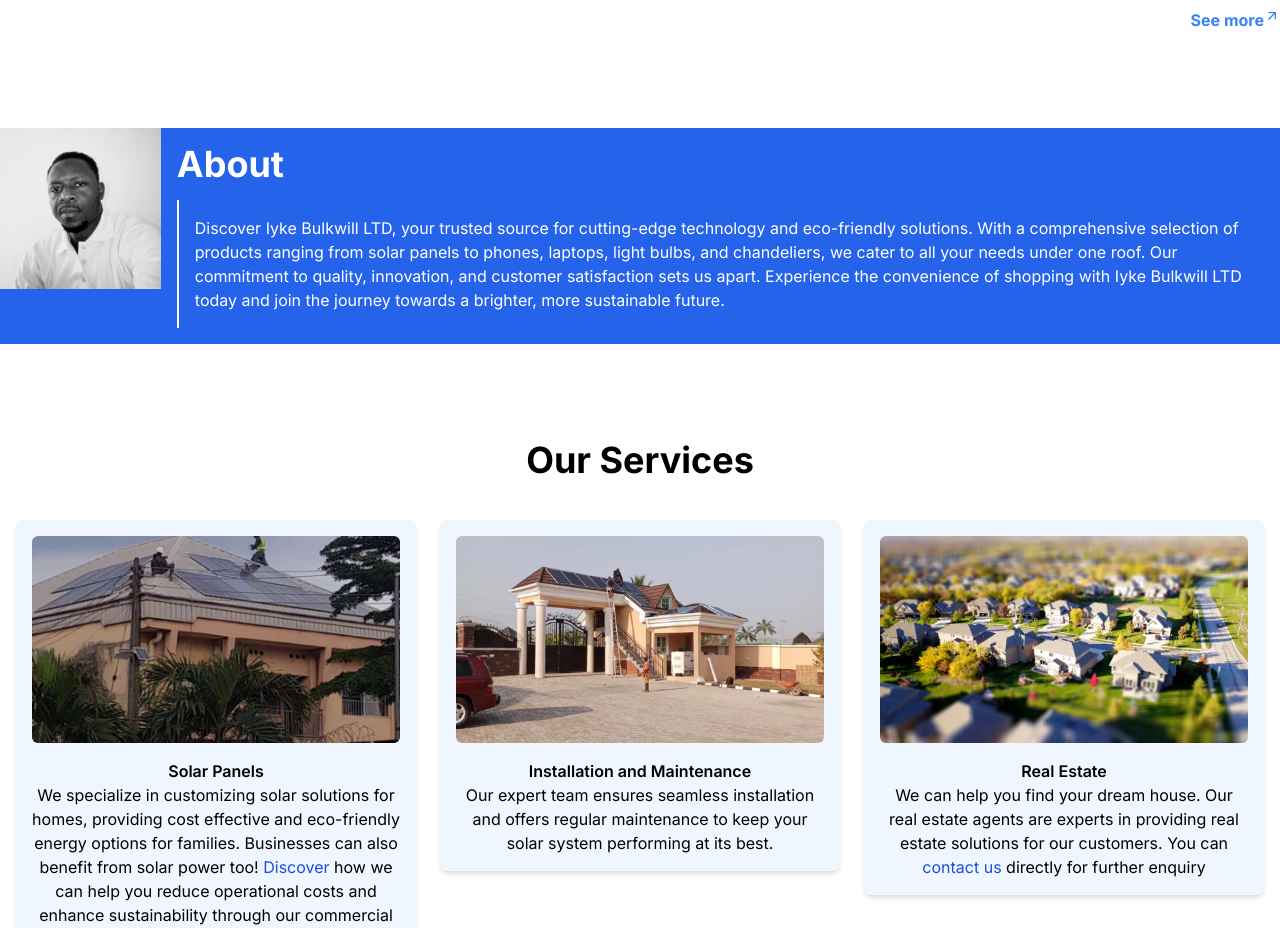
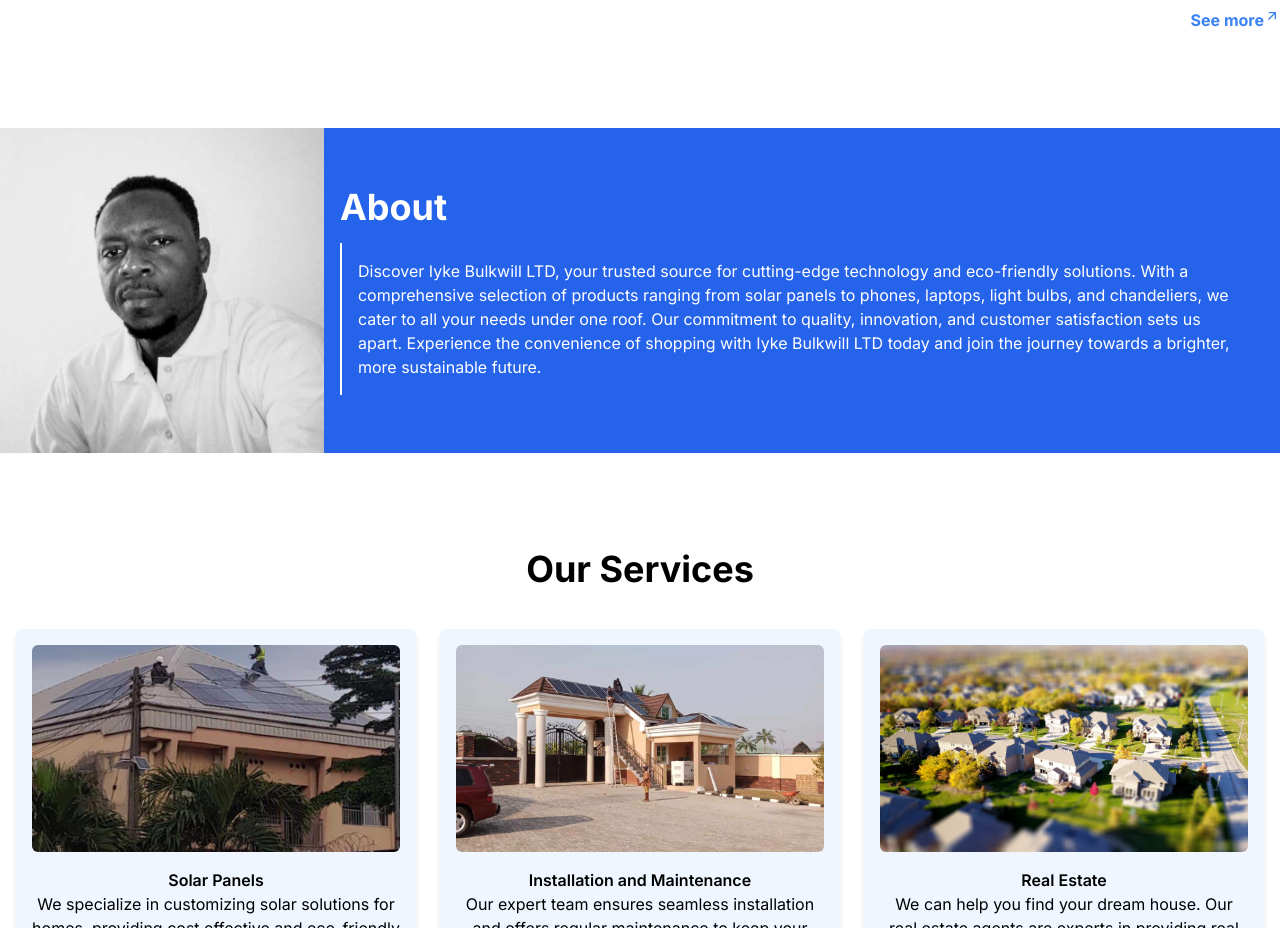
Before and after one commit to Victor-Onah/Iyke_BUlkwill, a Next.js app: page / in a window 1280 px wide. Shown: the part 1360-2288 px from the top of the page. Built offline with nearby package versions, Linux system fonts and the light colour scheme.

Commit message:
Configuring for deployment on render

```diff
--- a/components/About.tsx
+++ b/components/About.tsx
@@ -6,13 +6,13 @@
 			id="about"
 			className="flex bg-blue-600 text-white max-[960px]:flex-col"
 		>
-			<div className="max-[960px]:min-w-[540px]">
+			<div className="w-full max-w-screen-lg">
 				<Image
 					alt="Iyke Bulkwill"
 					src={"/images/iyke-bulkwill.jpg"}
 					height={720}
 					width={540}
-					className="max-w-full"
+					className="w-full min-w-full block max-w-sm"
 				/>
 			</div>
 			<div className="flex flex-col justify-center p-4 gap-4">
--- a/next.config.js
+++ b/next.config.js
@@ -9,4 +9,5 @@
 			},
 		],
 	},
+	output: "export",
 };
--- a/next.config.mjs
+++ b/next.config.mjs
@@ -1,7 +1,17 @@
 /** @type {import('next').NextConfig} */
 const nextConfig = {
 	reactStrictMode: true,
-	output: "static",
+	output: "export",
+	images: {
+		remotePatterns: [
+			{
+				protocol: "https",
+				hostname: "www-konga-com-res.cloudinary.com",
+				port: "",
+				pathname: "/**",
+			},
+		],
+	},
 };
 
 export default nextConfig;
```
